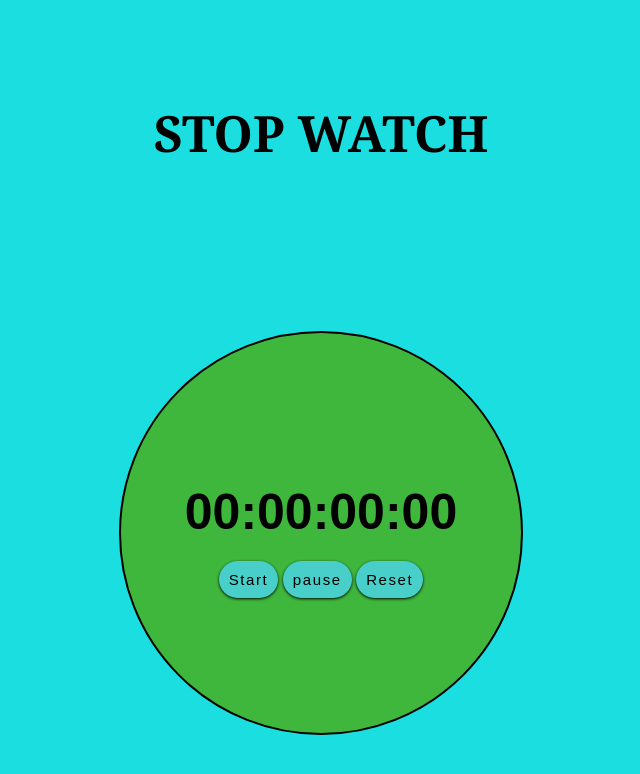
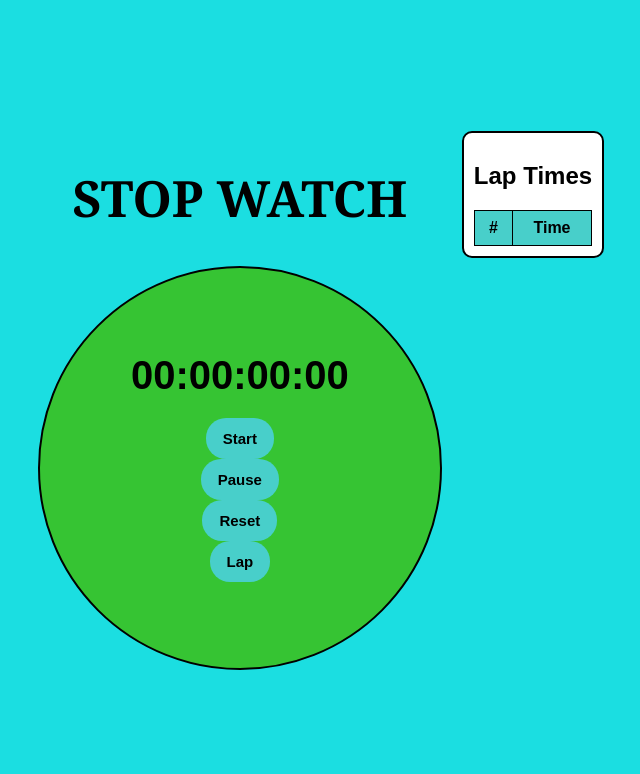
Before and after one commit to vedikcodes/Stop-Watch, a plain HTML site: page index.html in a window 1280 px wide. Shown: the whole page, without its empty margins (319-959 px from the left). Drawn offline with Linux system fonts and the light colour scheme.

Commit message:
Add files via upload

```diff
--- a/index.css
+++ b/index.css
@@ -1,56 +1,96 @@
-body{
-    display: grid;
+/* index.css */
+
+body {
+    display: flex;
     justify-content: center;
     align-items: center;
     background: rgb(27, 222, 225);
     height: 100vh;
-    font-family:sans-serif;
+    font-family: sans-serif;
     margin: 0;
-
 }
 
-.container{
-    height: 400px;
-    width: 400px;
-    border: 2px solid black;
-    border-radius: 50%;
-    text-align: center;
-    background: rgb(63, 183, 61);
-
-
+.main-container {
+    display: flex;
+    flex-direction: row;
+    align-items: flex-start;
 }
 
-.heading{
-
-    font-family: Georgia, 'Times New Roman', Times, serif;
-
+.stopwatch-container {
+    margin-right: 20px;
 }
 
-h1{
+.heading {
+    font-family: Georgia, 'Times New Roman', Times, serif;
+}
+
+h1 {
     font-size: 50px;
     color: black;
     text-align: center;
 }
 
-.timer{
-    margin-top: 150px;
-    font-size: 50px;
-    font-weight: 600;
+.circle {
+    position: relative;
+    width: 400px;
+    height: 400px;
+    border: 2px solid black;
+    border-radius: 50%;
+    text-align: center;
+    background: rgb(54, 196, 51);
+    display: flex;
+    flex-direction: column;
+    justify-content: center;
+    align-items: center;
 }
 
-.Button{
+.timer {
+    font-size: 40px;
+    font-weight: 600;
+    color: black; /* Timer color set to black */
+    margin-bottom: 20px;
+}
+
+.buttons {
+    display: flex;
+    justify-content: center; /* Center the buttons horizontally */
+    gap: 10px; /* Space between buttons */
     margin-top: 20px;
 }
 
-.btn{
+.btn {
     cursor: pointer;
     font-size: 15px;
-    border-radius: 50px;
-    box-shadow: 0px 1px 3px rgba(0,0,0,2);
-    padding: 0.5rem 0.5rem;
-    letter-spacing: 0.1rem;
-    font-weight: 500;
+    background: rgb(72, 207, 202);
+    border-radius: 20px;
+    padding: 10px 15px;
+    font-weight: bold;
+    color: black;
     border: 2px solid transparent;
-    background: rgb(72, 207, 202);
+}
 
+.lap-container {
+    background: rgb(255, 255, 255);
+    border: 2px solid black;
+    padding: 10px;
+    border-radius: 10px;
 }
+
+table {
+    width: 100%;
+    border-collapse: collapse;
+}
+
+th, td {
+    border: 1px solid black;
+    padding: 8px;
+    text-align: center;
+}
+
+thead {
+    background-color: rgb(72, 207, 202);
+}
+
+#lapTableBody {
+    background-color: rgb(240, 240, 240);
+}
--- a/index.html
+++ b/index.html
@@ -7,23 +7,34 @@
     <link rel="stylesheet" href="index.css">
 </head>
 <body>
-    <div class="heading">
-        <h1>STOP WATCH</h1>
-    </div>
-    <div class="container">
-
-        <div class="timer" id="timer"> 00:00:00:00</div>
-        <div class="Button" id="Buttons">
-
-            <button class="btn" id="Start" onclick="startTimer()">Start</button>
-            <button class = "btn" id = "pause" onclick="pauseTimer()">pause</button>
-            <button class="btn" id="Reset" onclick="resetTimer()">Reset</button>
-
+    <div class="main-container">
+        <div class="stopwatch-container">
+            <div class="heading">
+                <h1>STOP WATCH</h1>
+            </div>
+            <div class="circle">
+                <div class="timer" id="timer">00:00:00:00</div>
+                <button class="btn" id="Start" onclick="startTimer()">Start</button>
+                <button class="btn" id="Pause" onclick="pauseTimer()">Pause</button>
+                <button class="btn" id="Reset" onclick="resetTimer()">Reset</button>
+                <button class="btn" id="Lap" onclick="recordLap()">Lap</button>
+            </div>
+        </div>
+        <div class="lap-container">
+            <h2>Lap Times</h2>
+            <table id="lapTable">
+                <thead>
+                    <tr>
+                        <th>#</th>
+                        <th>Time</th>
+                    </tr>
+                </thead>
+                <tbody id="lapTableBody">
+                    <!-- Lap times will be dynamically added here -->
+                </tbody>
+            </table>
         </div>
     </div>
-
-
     <script src="index.js"></script>
-
 </body>
 </html>
--- a/index.js
+++ b/index.js
@@ -1,49 +1,64 @@
+// index.js
+
 let timeInterval;
- let timerValue =0 ;
+let timerValue = 0;
 let running = false;
+let lapTimes = [];
 
-function startTimer(){
-    if(!running){
-        running =true;
-
-        timeInterval =setInterval(updateTimer, 10);
+function startTimer() {
+    if (!running) {
+        running = true;
+        timeInterval = setInterval(updateTimer, 10);
     }
 }
 
-
- function pauseTimer(){
-    if(running){
+function pauseTimer() {
+    if (running) {
         running = false;
         clearInterval(timeInterval);
     }
 }
 
- function resetTimer(){
+function resetTimer() {
     pauseTimer();
     timerValue = 0;
     updateDisplay();
-
-
+    lapTimes = []; // Clear lap times on reset
+    updateLapList();
 }
 
- function updateTimer(){
-    timerValue ++;
+function updateTimer() {
+    timerValue++;
     updateDisplay();
-
 }
 
- function updateDisplay(){
-    const hours = Math.floor(timerValue/3600000);
-    const minute = Math.floor((timerValue%360000)/6000);
-    const second = Math.floor((timerValue%6000)/100);
+function updateDisplay() {
+    const hours = Math.floor(timerValue / 360000);
+    const minutes = Math.floor((timerValue % 360000) / 6000);
+    const seconds = Math.floor((timerValue % 6000) / 100);
     const hundredths = timerValue % 100;
 
     const formattedTime =
-            String(hours).padStart(2,'0')+ ":" +
-            String(minute).padStart(2,'0')+ ":" +
-            String(second).padStart(2,'0')+ ":" +
-            String(hundredths).padStart(2,'0');
+        String(hours).padStart(2, '0') + ":" +
+        String(minutes).padStart(2, '0') + ":" +
+        String(seconds).padStart(2, '0') + ":" +
+        String(hundredths).padStart(2, '0');
 
     document.getElementById("timer").textContent = formattedTime;
+}
 
+function recordLap() {
+    if (running) {
+        if (lapTimes.length >= 10) {
+            lapTimes.shift(); // Remove the oldest time
         }
+        lapTimes.push(document.getElementById("timer").textContent);
+        updateLapList();
+    }
+}
+
+function updateLapList() {
+    const lapTableBody = document.getElementById('lapTableBody');
+    lapTableBody.innerHTML = lapTimes.map((time, index) =>
+        `<tr><td>${index + 1}</td><td>${time}</td></tr>`).join('');
+}
```
Lines whose indentation alone changed are shown as unchanged.
